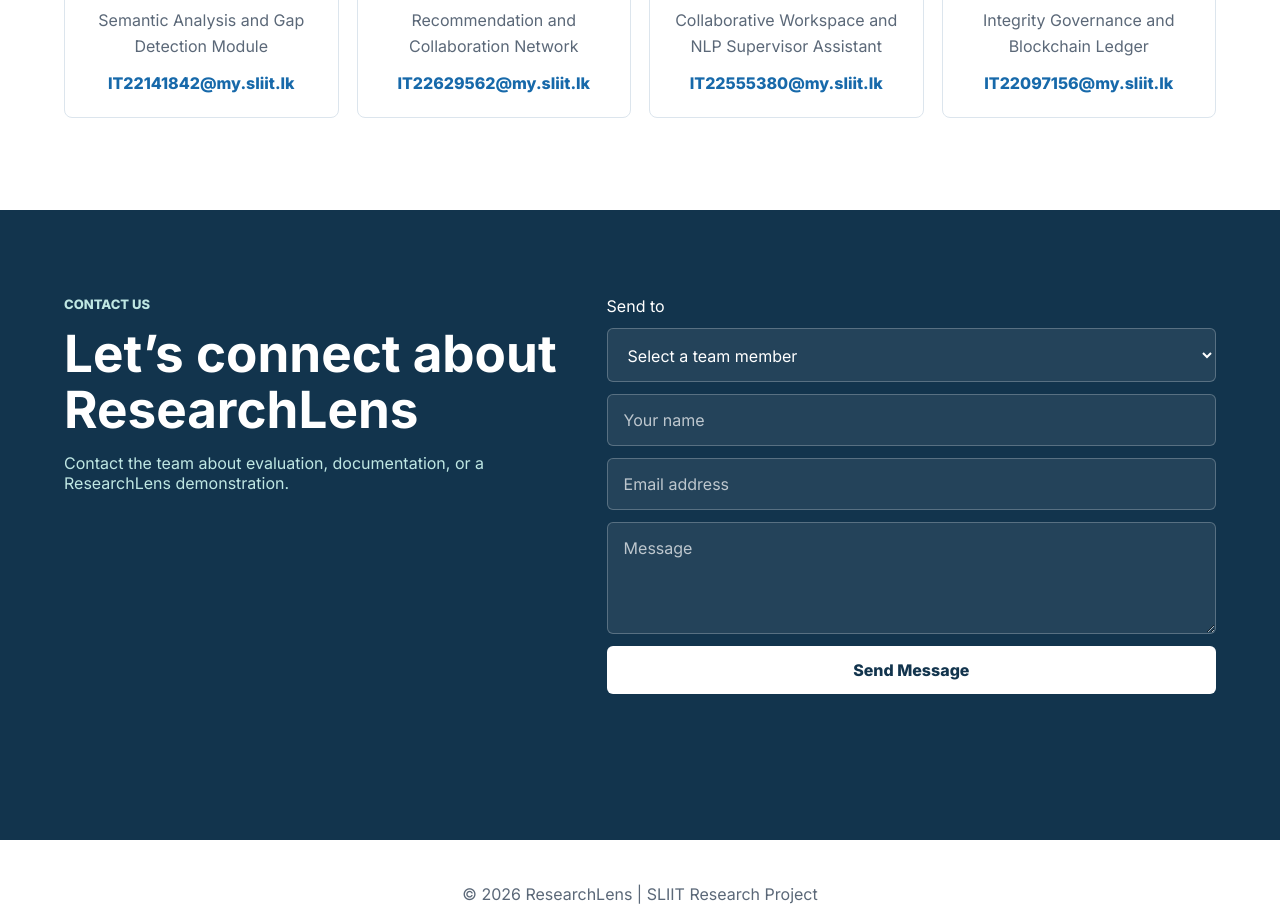
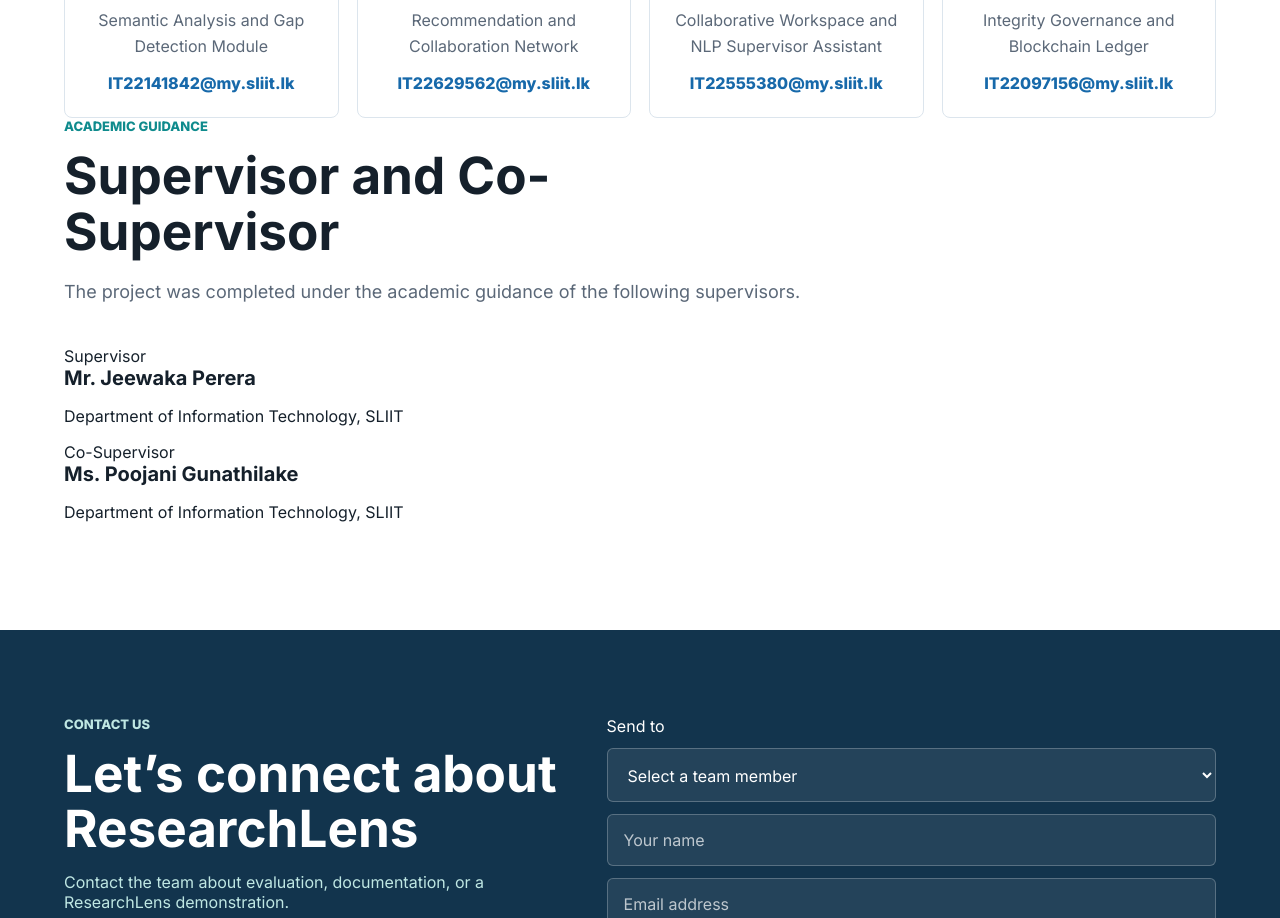
Before and after one commit to R26-SE-023/website, a plain HTML site: page index.html in a window 1280 px wide. Shown: the part 7304-8222 px from the top of the page. Drawn offline with nearby package versions, Linux system fonts and the light colour scheme.

Commit message:
Add supervisor section with details

```diff
--- a/index.html
+++ b/index.html
@@ -431,6 +431,29 @@
             <a href="mailto:IT22097156@my.sliit.lk">IT22097156@my.sliit.lk</a>
           </article>
         </div>
+        <div class="supervisor-section">
+          <div class="section-heading compact">
+            <p class="eyebrow">Academic Guidance</p>
+            <h2>Supervisor and Co-Supervisor</h2>
+            <p>
+              The project was completed under the academic guidance of the following supervisors.
+            </p>
+          </div>
+
+          <div class="supervisor-grid">
+            <article class="supervisor-card">
+              <span class="supervisor-role">Supervisor</span>
+              <h3>Mr. Jeewaka Perera</h3>
+              <p>Department of Information Technology, SLIIT</p>
+            </article>
+
+            <article class="supervisor-card">
+              <span class="supervisor-role">Co-Supervisor</span>
+              <h3>Ms. Poojani Gunathilake</h3>
+              <p>Department of Information Technology, SLIIT</p>
+            </article>
+          </div>
+        </div>
       </section>
 
       <section class="contact-section" id="contact">
```
